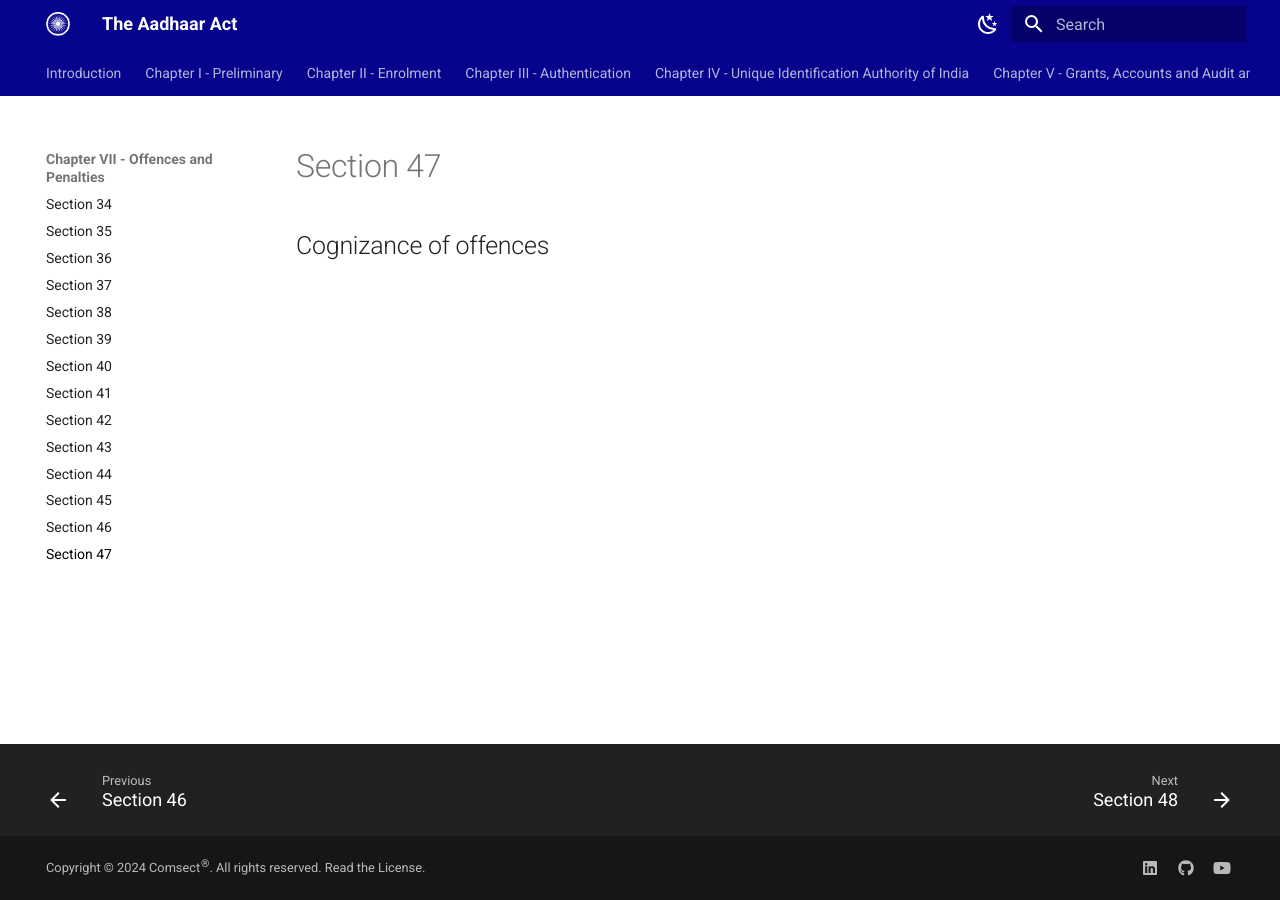
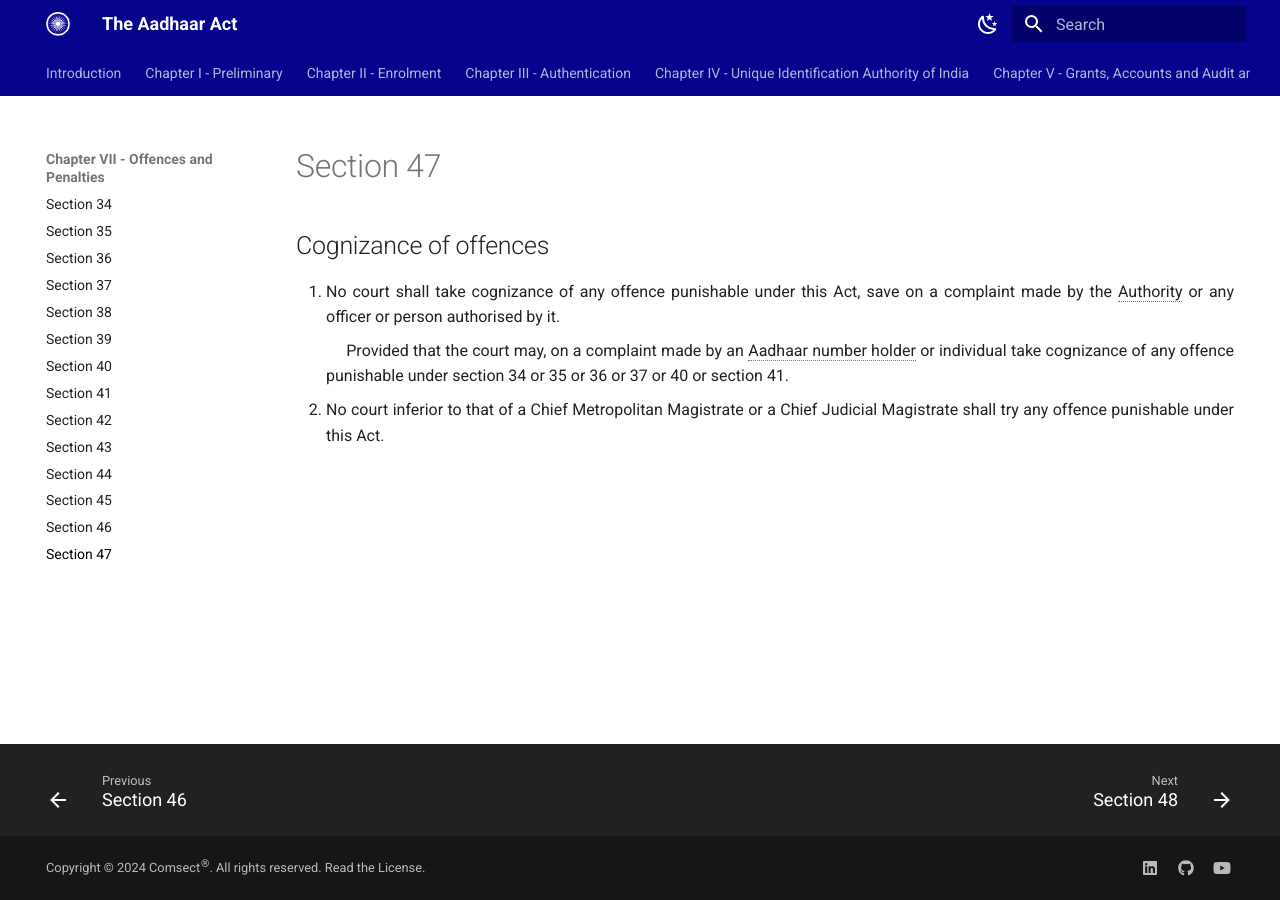
Before and after one commit to comsect/aadhaar-act, an MkDocs documentation site: the page built from docs/en/47.md, in a window 1280 px wide. Built offline with MkDocs 1.6.1 and Material for MkDocs 9.7.7, drawn with Linux system fonts in a browser that asks for light colours.

Commit message:
add section-forty-seven

```diff
--- a/docs/en/47.md
+++ b/docs/en/47.md
@@ -5,3 +5,6 @@
 ---
 
 ## Cognizance of offences
+
+1. No court shall take cognizance of any offence punishable under this Act, save on a complaint made by the Authority or any officer or person authorised by it. </p>&emsp; Provided that the court may, on a complaint made by an Aadhaar number holder or individual take cognizance of any offence punishable under section 34 or 35 or 36 or 37 or 40 or section 41.
+2. No court inferior to that of a Chief Metropolitan Magistrate or a Chief Judicial Magistrate shall try any offence punishable under this Act.
```
